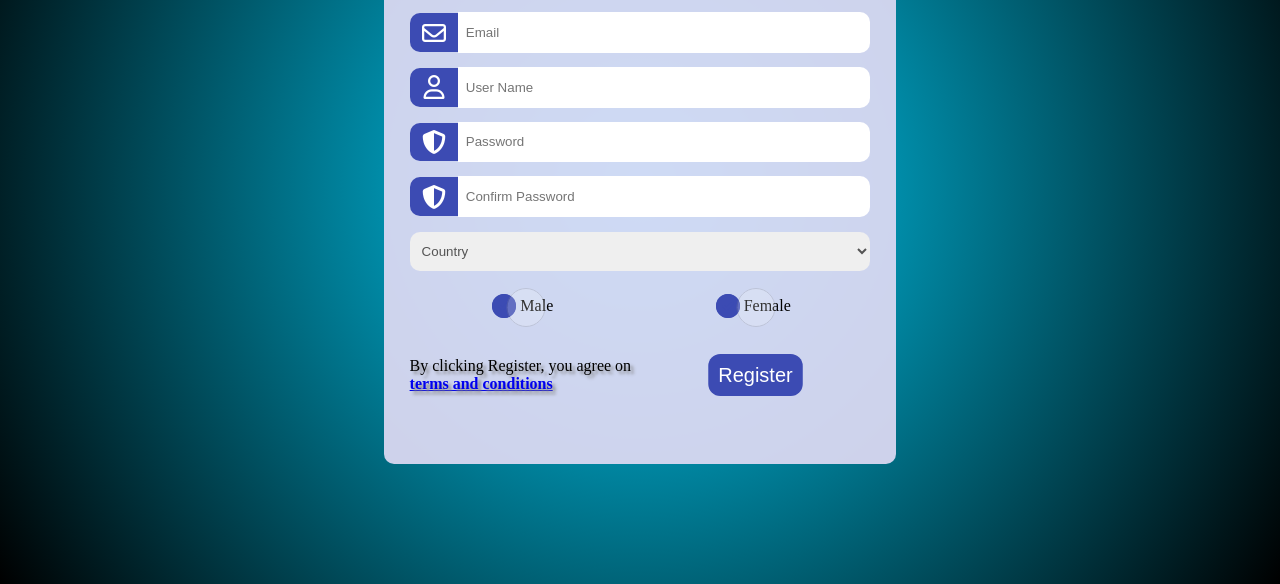
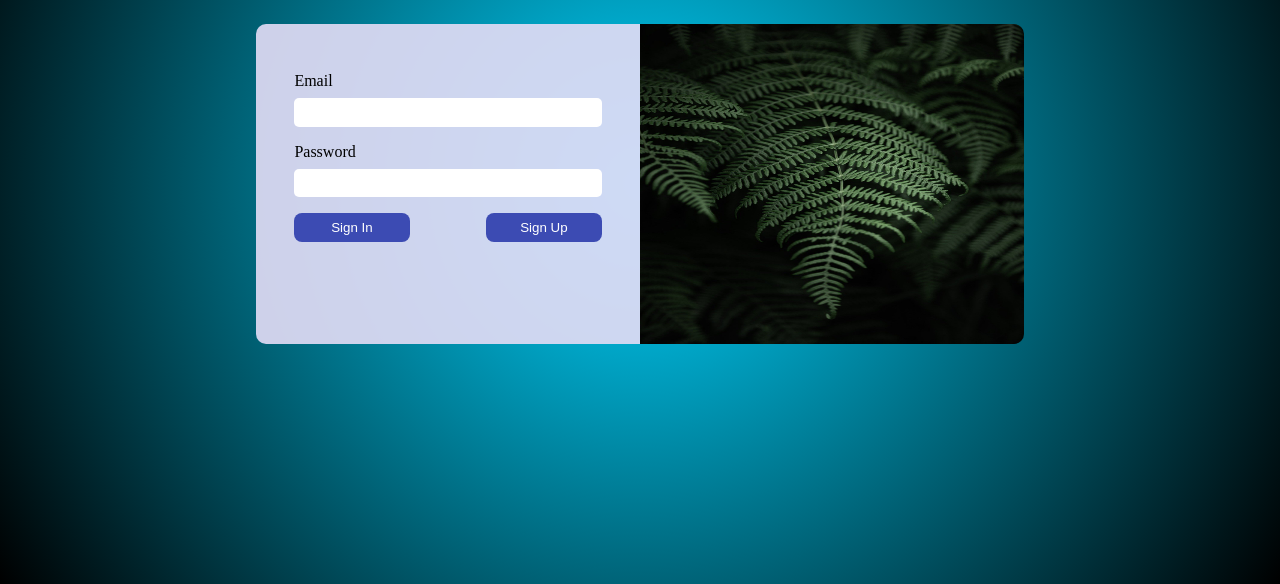
Before and after one commit to MohmmadNada/beauty_form, a plain HTML site: page index.html in a window 1280 px wide. Shown: the part 216-800 px from the top of the page. Drawn offline with Linux system fonts and the light colour scheme.

Commit message:
Finish Styling

```diff
--- a/index.html
+++ b/index.html
@@ -6,96 +6,32 @@
     <meta name="viewport" content="width=device-width, initial-scale=1.0" />
     <title>Beauty Form</title>
     <script
-      src="https://kit.fontawesome.com/bfb1d3dd5a.js" crossorigin="anonymous"></script>
-
-    <link rel="stylesheet" href="style.css" />
+      src="https://kit.fontawesome.com/bfb1d3dd5a.js"
+      crossorigin="anonymous"
+    ></script>
+    <link rel="stylesheet" href="./styles/style_signin.css" />
   </head>
   <body>
-    <form action="">
-      <div id="container">
-        <div class="main-dev registration-header">Registration</div>
-        <div class="main-dev input-field">
-          <label for="email">
-            <i class="fa-regular fa-envelope"></i>
-          </label>
-          <input
-            type="text"
-            name="email"
-            id="email"
-            placeholder="Email"
-          />
+    <div id="container">
+      <form action="">
+        <div class="input-field">
+          <label for="email">Email</label>
+          <input type="text" name="email" id="email" />
         </div>
-        <div class="main-dev input-field">
-          <label for="username">
-            <i class="fa-regular fa-user"></i>
-          </label>
-          <input
-            type="text"
-            name="username"
-            id="username"
-            placeholder="User Name"
-          />
+        <div class="input-field">
+          <label for="password">Password</label>
+          <input type="text" name="password" id="password" />
         </div>
-        <div class="main-dev input-field">
-          <label for="password-1">
-            <i class="fa-solid fa-shield-halved"></i>
-          </label>
-          <input
-            type="text"
-            name="password-1"
-            id="password-1"
-            placeholder="Password"
-          />
+        <div class="button-container">
+            <button type="submit">Sign In</button>
+            <button type="submit">
+                <a href="./pages/index_.html">Sign Up</a>
+            </button>
         </div>
-        <div class="main-dev input-field">
-          <label for="password-2">
-            <i class="fa-solid fa-shield-halved"></i>
-          </label>
-          <input
-            type="text"
-            name="password-2"
-            id="password-2"
-            placeholder="Confirm Password"
-          />
-        </div>
-        <div class="main-dev input-field">
-          <select id="country">
-            <option value="  ">Country</option>
-            <option value="--">Not Specified</option>
-            <option value="AF">Afghanistan</option>
-            <option value="AL">Albania</option>
-            <option value="DZ">Algeria</option>
-            <option value="AD">Andorra</option>
-            <option value="AO">Angola</option>
-            <option value="AI">Anguilla</option>
-            <option value="AQ">Antarctica</option>
-          </select>
-        </div>
-        <div class="main-dev">
-          <input type="radio" name="gender" id="male" />
-          <i class="fa-solid fa-circle-check gender-icon"></i>
-          <label for="male">Male</label>
-        </div>
-        <div class="main-dev">
-          <input type="radio" name="gender" id="female" />
-          <i class="fa-solid fa-circle-check gender-icon"></i>
-          <label for="female">Female</label>
-        </div>
-        <div class="main-dev">
-          <p>
-            By clicking Register, you agree on
-            <a href="./signin.html">terms and conditions</a>
-          </p>
-        </div>
-        <div class="main-dev">
-          <button type="submit">Register</button>
-        </div>
-        <div class="main-dev">
-          <p id="error-msg">
-          </p>
-        </div>
+      </form>
+      <div>
+        <img src="./images/fern-gd18b0fc37_1920.jpg" alt="" />
       </div>
-    </form>
-    <script src="app.js"></script>
+    </div>
   </body>
 </html>
--- /dev/null
+++ b/styles/style_signin.css
@@ -0,0 +1,113 @@
+:root {
+  --form-background: #e1dcf5ea;
+  --icon-background: #3c4bb3;
+  --button-text-color: #ffffff;
+  --gradient-background: radial-gradient(circle, #00d4ff 0%, #000000 100%);
+}
+
+html,
+body {
+  padding: 0;
+  margin: 0;
+}
+
+body {
+  width: 100vw;
+  height: 100vh;
+  display: flex;
+  justify-content: center;
+  align-items: center;
+  background-image: var(--gradient-background);
+}
+
+#container {
+  width: 65%;
+  height: 70%;
+  display: flex;
+  flex-direction: column;
+  position: relative;
+  overflow: scroll;
+  border-radius: 10px;
+}
+
+img {
+  width: 100%;
+  height: 80%;
+  position: absolute;
+}
+
+form {
+  background-color: var(--form-background);
+  width: 100%;
+  height: 40%;
+  display: flex;
+  flex-direction: column;
+  row-gap: 1rem;
+  box-sizing: border-box;
+  padding-top: .5em;
+  min-height: 50%;
+}
+
+@media only screen and (min-height: 730px) {
+  form {
+    height: 30%;
+  }
+}
+
+@media only screen and (min-width: 730px) and (max-width: 1000px) {
+  #container {
+    width: 55%;
+  }
+}
+
+@media only screen and (min-width: 1000px) {
+  #container {
+    width: 60%;
+    height: 40%;
+    flex-direction: row;
+  }
+
+  img {
+    width: 50%;
+    height: 100%;
+  }
+
+  form {
+    width: 50%;
+    height: 100%;
+    box-sizing: border-box;
+    padding-top: 3em;
+  }
+}
+
+.input-field {
+  display: flex;
+  flex-direction: column;
+  margin-inline: 10%;
+  row-gap: 0.5em;
+}
+
+.button-container{
+  display: flex;
+}
+
+button {
+  background-color: var(--icon-background);
+  color: var(--button-text-color);
+  padding: 0.5em;
+  border: none;
+  border-radius: 8px;
+  width: 30%;
+  align-self: center;
+  margin-inline: 10%;
+}
+
+input {
+  border-style: unset;
+  border-radius: 5px;
+  height: 2em;
+}
+
+a {
+  all: unset;
+}
```
Also changed, not shown: pages/index_.html (added, +99 -0 lines), app/app.js (renamed from app.js), images/fern-gd18b0fc37_1920.jpg (added), pages/signin.html (renamed from signin.html), styles/style.css (renamed from style.css).
